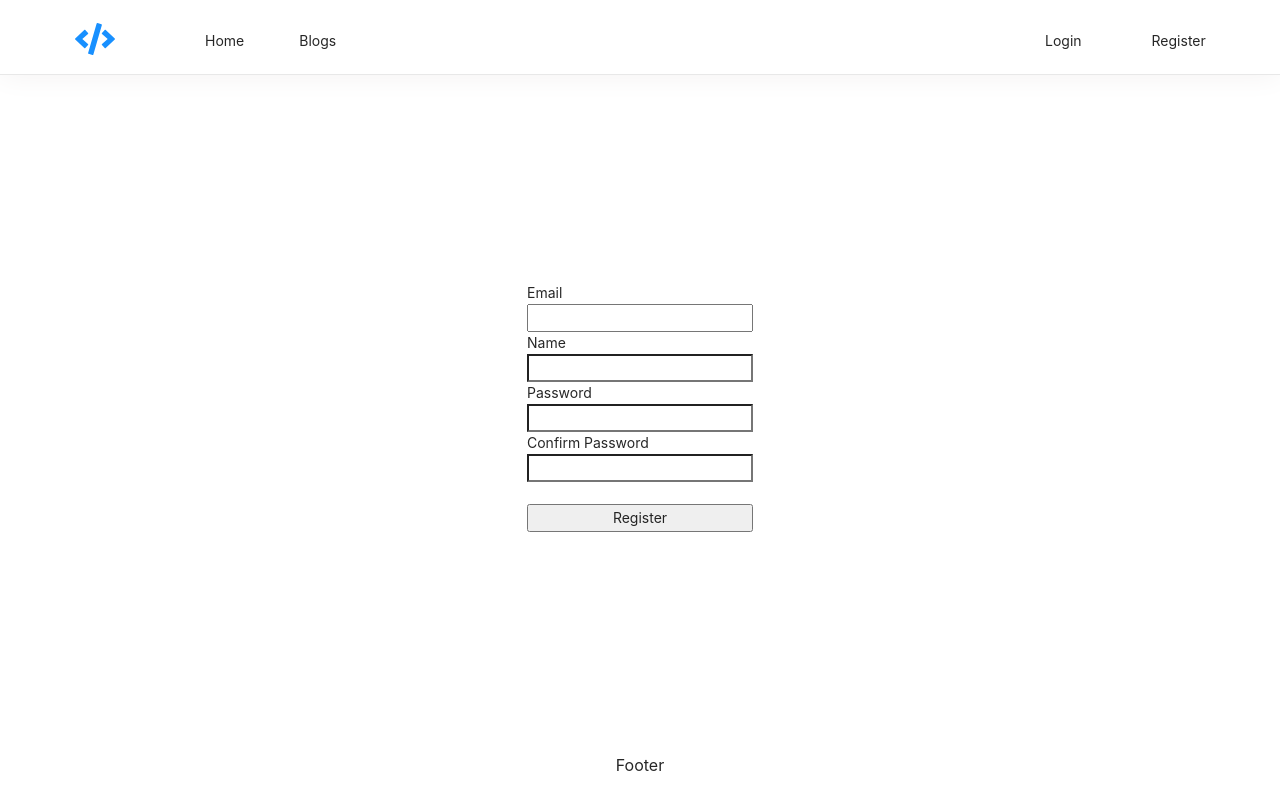
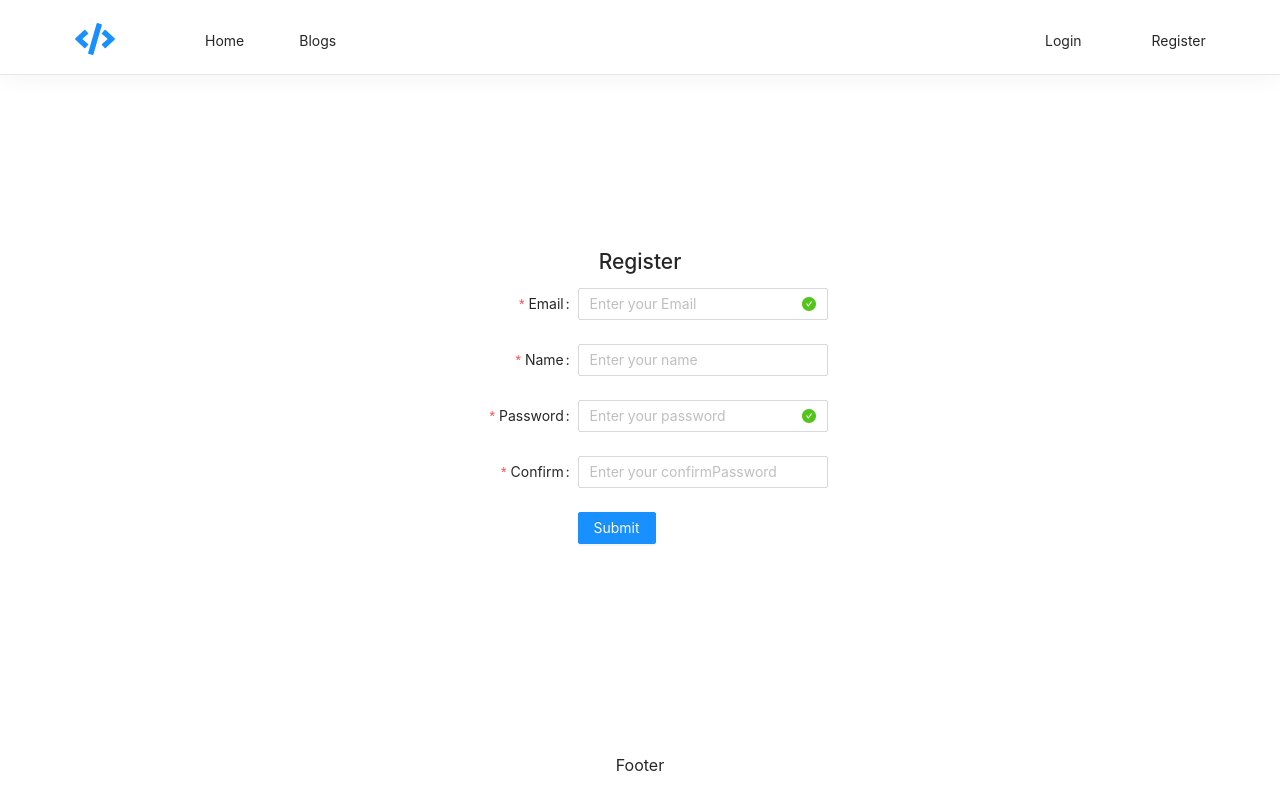
Before and after one commit to 4802852/node-react-basic, a React (Create React App) app in the folder client/: page /register in a window 1280 px wide. Built offline with nearby package versions, Linux system fonts and the light colour scheme; no server answers.

Commit message:
formik yup

```diff
--- a/client/package.json
+++ b/client/package.json
@@ -8,7 +8,9 @@
     "@testing-library/user-event": "^13.5.0",
     "antd": "^4.22.8",
     "axios": "^0.27.2",
+    "formik": "^2.2.9",
     "http-proxy-middleware": "^2.0.6",
+    "moment": "^2.29.4",
     "react": "^18.2.0",
     "react-dom": "^18.2.0",
     "react-icons": "^4.4.0",
@@ -18,7 +20,8 @@
     "redux": "^4.2.0",
     "redux-promise": "^0.6.0",
     "redux-thunk": "^2.4.1",
-    "web-vitals": "^2.1.4"
+    "web-vitals": "^2.1.4",
+    "yup": "^0.32.11"
   },
   "scripts": {
     "start": "react-scripts start",
--- a/client/src/components/views/LoginPage/LoginPage.js
+++ b/client/src/components/views/LoginPage/LoginPage.js
@@ -1,55 +1,131 @@
 import React, { useState } from "react";
+import { Formik } from "formik";
+import * as Yup from "yup";
+import { Form, Input, Button, Checkbox, Typography } from "antd";
 import { useDispatch } from "react-redux";
 import { useNavigate } from "react-router-dom";
 import { loginUser } from "../../../_actions/user_action";
+import { FaUser, FaLock } from "react-icons/fa";
+
+const { Title } = Typography;
 
 function LoginPage() {
   const navigate = useNavigate();
   const dispatch = useDispatch();
 
-  const [Email, setEmail] = useState("");
-  const [Password, setPassword] = useState("");
+  const rememberMeChecked = window.localStorage.getItem("rememberMe") ? true : false;
 
-  const onEmailHandler = (event) => {
-    setEmail(event.currentTarget.value);
+  const [FormErrorMessage, setFormErrorMessage] = useState("");
+  const [RememberMe, setRememberMe] = useState(rememberMeChecked);
+
+  const handleRememberMe = () => {
+    setRememberMe(!RememberMe);
   };
 
-  const onPasswordHandler = (event) => {
-    setPassword(event.currentTarget.value);
+  const initialEmail = window.localStorage.getItem("rememberMe") ? window.localStorage.getItem("rememberMe") : "";
+
+  return (
+    <Formik
+      initialValues={{
+        email: initialEmail,
+        password: "",
+      }}
+      validationSchema={Yup.object().shape({
+        email: Yup.string().email("Email is invalid").required("Email is required"),
+        password: Yup.string().min(6, "Password must be at least 6 characters").required("Password is required"),
+      })}
+      onSubmit={(values, { setSubmitting }) => {
+        setTimeout(() => {
+          let dataToSubmit = {
+            email: values.email,
+            password: values.password,
           };
-
-  const onSubmitHandler = (event) => {
-    event.preventDefault();
-
-    let body = {
-      email: Email,
-      password: Password,
-    };
-
-    dispatch(loginUser(body)).then((response) => {
+          dispatch(loginUser(dataToSubmit))
+            .then((response) => {
               console.log(response.payload);
-      window.localStorage.clear();
+              // window.localStorage.clear();
               if (response.payload.loginSuccess) {
                 window.localStorage.setItem("userId", response.payload.userId);
                 window.localStorage.setItem("userName", response.payload.userName);
+                if (RememberMe === true) {
+                  window.localStorage.setItem("rememberMe", values.id);
+                } else {
+                  window.localStorage.removeItem("rememberMe");
+                }
                 navigate("/");
               } else {
-        alert("Error");
+                setFormErrorMessage("아이디와 비밀번호를 확인하세요");
               }
+            })
+            .catch((err) => {
+              setFormErrorMessage("아이디와 비밀번호를 확인하세요");
+              setTimeout(() => {
+                setFormErrorMessage("");
+              }, 3000);
             });
-  };
-
+          setSubmitting(false);
+        }, 500);
+      }}
+    >
+      {(props) => {
+        // eslint-disable-next-line
+        const { values, touched, errors, dirty, isSubmitting, handleChange, handleBlur, handleSubmit, handleReset } = props;
         return (
           <div className="app">
-      <form style={{ display: "flex", flexDirection: "column" }} onSubmit={onSubmitHandler}>
-        <label>Email</label>
-        <input type="email" value={Email} onChange={onEmailHandler} />
-        <label>Password</label>
-        <input type="password" value={Password} onChange={onPasswordHandler} />
-        <br />
-        <button>Login</button>
-      </form>
+            <Title level={2}>Log In</Title>
+            <Form onSubmit={handleSubmit} style={{ width: "350px" }}>
+              <Form.Item required>
+                <Input
+                  id="email"
+                  prefix={<FaUser style={{ color: "rgba(0,0,0,0.25)" }} />}
+                  placeholder="Enter your email"
+                  type="email"
+                  values={values.email}
+                  onChange={handleChange}
+                  onBlur={handleBlur}
+                  className={errors.email && touched.email ? "text-input error" : "text-input"}
+                />
+                {errors.email && touched.email && <div className="input-feedback">{errors.email}</div>}
+              </Form.Item>
+              <Form.Item required>
+                <Input
+                  id="password"
+                  prefix={<FaLock style={{ color: "rgba(0,0,0,0.25)" }} />}
+                  placeholder="Enter your password"
+                  type="password"
+                  value={values.password}
+                  onChange={handleChange}
+                  onBlur={handleBlur}
+                  className={errors.password && touched.password ? "text-input error" : "text-input"}
+                />
+                {errors.password && touched.password && <div className="input-feedback">{errors.password}</div>}
+              </Form.Item>
+
+              {FormErrorMessage && (
+                <label>
+                  <p style={{ color: "#ff0000bf", fontSize: "0.7rem", border: "1px solid", padding: "1rem", borderRadius: "10px" }}>{FormErrorMessage}</p>
+                </label>
+              )}
+
+              <Form.Item>
+                <Checkbox id="rememberMe" onChange={handleRememberMe} checked={RememberMe}>
+                  Remember me
+                </Checkbox>
+                <a className="login-form-forgot" href="/login" style={{ float: "right" }}>
+                  Forgot Password
+                </a>
+                <div>
+                  <Button type="primary" htmlType="submit" className="login-form-button" style={{ minWidth: "100%" }} disabled={isSubmitting} onClick={handleSubmit}>
+                    Log in
+                  </Button>
                 </div>
+                Or <a href="/register">Register Now!</a>
+              </Form.Item>
+            </Form>
+          </div>
+        );
+      }}
+    </Formik>
   );
 }
 
--- a/client/src/components/views/RegisterPage/RegisterPage.js
+++ b/client/src/components/views/RegisterPage/RegisterPage.js
@@ -1,69 +1,139 @@
-import React, { useState } from "react";
+import React from "react";
+import { Formik } from "formik";
+import * as Yup from "yup";
+import { Form, Input, Button } from "antd";
+import { registerUser } from "../../../_actions/user_action";
 import { useDispatch } from "react-redux";
 import { useNavigate } from "react-router-dom";
-import { registerUser } from "../../../_actions/user_action";
+
+const formItemLayout = {
+  labelCol: {
+    xs: { span: 24 },
+    sm: { span: 8 },
+  },
+  wrapperCol: {
+    xs: { span: 24 },
+    sm: { span: 16 },
+  },
+};
+
+const tailFormItemLayout = {
+  wrapperCol: {
+    xs: {
+      span: 24,
+      offset: 0,
+    },
+    sm: {
+      span: 16,
+      offset: 8,
+    },
+  },
+};
 
 function RegisterPage() {
   const navigate = useNavigate();
   const dispatch = useDispatch();
-
-  const [Email, setEmail] = useState("");
-  const [Name, setName] = useState("");
-  const [Password, setPassword] = useState("");
-  const [ConfirmPassword, setConfirmPassword] = useState("");
-
-  const onEmailHandler = (event) => {
-    setEmail(event.currentTarget.value);
+  return (
+    <Formik
+      initialValues={{
+        email: "",
+        name: "",
+        password: "",
+        confirmPassword: "",
+      }}
+      validationSchema={Yup.object().shape({
+        name: Yup.string().required("Name is required"),
+        email: Yup.string().email("Email is not valid").required("Email is required"),
+        password: Yup.string().min(6, "Password must be at least 6 characters").required("Password is required"),
+        confirmPassword: Yup.string()
+          .oneOf([Yup.ref("password"), null], "Password must match")
+          .required("Confirm Password is required"),
+      })}
+      onSubmit={(values, { setSubmitting }) => {
+        setTimeout(() => {
+          let dataToSubmit = {
+            email: values.email,
+            password: values.password,
+            name: values.name,
           };
 
-  const onNameHandler = (event) => {
-    setName(event.currentTarget.value);
-  };
-
-  const onPasswordHandler = (event) => {
-    setPassword(event.currentTarget.value);
-  };
-
-  const onConfirmPasswordHandler = (event) => {
-    setConfirmPassword(event.currentTarget.value);
-  };
-
-  const onSubmitHandler = (event) => {
-    event.preventDefault();
-
-    if (Password !== ConfirmPassword) {
-      return alert("비밀번호 일지하는지 확인해주세요.");
-    }
-
-    let body = {
-      email: Email,
-      name: Name,
-      password: Password,
-    };
-
-    dispatch(registerUser(body)).then((response) => {
+          dispatch(registerUser(dataToSubmit)).then((response) => {
+            // console.log(response.payload);
             if (response.payload.registerSuccess) {
               navigate("/login");
             } else {
-        alert("회원가입에 실패했습니다.");
+              alert(response.payload.err.errmsg);
             }
           });
-  };
+          setSubmitting(false);
+        }, 500);
+      }}
+    >
+      {(props) => {
+        // eslint-disable-next-line
+        const { values, touched, errors, dirty, isSubmitting, handleChange, handleBlur, handleSubmit, handleReset } = props;
         return (
           <div className="app">
-      <form style={{ display: "flex", flexDirection: "column" }} onSubmit={onSubmitHandler}>
-        <label>Email</label>
-        <input type="email" value={Email} onChange={onEmailHandler} />
-        <label>Name</label>
-        <input type="text" value={Name} onChange={onNameHandler} />
-        <label>Password</label>
-        <input type="password" value={Password} onChange={onPasswordHandler} />
-        <label>Confirm Password</label>
-        <input type="password" value={ConfirmPassword} onChange={onConfirmPasswordHandler} />
-        <br />
-        <button>Register</button>
-      </form>
+            <h2>Register</h2>
+            <Form style={{ minWidth: "375px" }} {...formItemLayout} onSubmit={handleSubmit}>
+              <Form.Item required label="Email" hasFeedback validateStatus={errors.email && touched.email ? "error" : "success"}>
+                <Input
+                  id="email"
+                  placeholder="Enter your Email"
+                  type="email"
+                  value={values.email}
+                  onChange={handleChange}
+                  onBlur={handleBlur}
+                  className={errors.email && touched.email ? "text-input error" : "text-input"}
+                />
+                {errors.email && touched.email && <div className="input-feedback">{errors.email}</div>}
+              </Form.Item>
+              <Form.Item required label="Name">
+                <Input
+                  id="name"
+                  placeholder="Enter your name"
+                  type="text"
+                  value={values.name}
+                  onChange={handleChange}
+                  onBlur={handleBlur}
+                  className={errors.name && touched.name ? "text-input error" : "text-input"}
+                />
+                {errors.name && touched.name && <div className="input-feedback">{errors.name}</div>}
+              </Form.Item>
+              <Form.Item required label="Password" hasFeedback validateStatus={errors.password && touched.password ? "error" : "success"}>
+                <Input
+                  id="password"
+                  placeholder="Enter your password"
+                  type="password"
+                  value={values.password}
+                  onChange={handleChange}
+                  onBlur={handleBlur}
+                  className={errors.password && touched.password ? "text-input error" : "text-input"}
+                />
+                {errors.password && touched.password && <div className="input-feedback">{errors.password}</div>}
+              </Form.Item>
+              <Form.Item required label="Confirm" hasFeedback>
+                <Input
+                  id="confirmPassword"
+                  placeholder="Enter your confirmPassword"
+                  type="password"
+                  value={values.confirmPassword}
+                  onChange={handleChange}
+                  onBlur={handleBlur}
+                  className={errors.confirmPassword && touched.confirmPassword ? "text-input error" : "text-input"}
+                />
+                {errors.confirmPassword && touched.confirmPassword && <div className="input-feedback">{errors.confirmPassword}</div>}
+              </Form.Item>
+              <Form.Item {...tailFormItemLayout}>
+                <Button onClick={handleSubmit} type="primary" disabled={isSubmitting}>
+                  Submit
+                </Button>
+              </Form.Item>
+            </Form>
           </div>
+        );
+      }}
+    </Formik>
   );
 }
 
--- a/client/src/index.css
+++ b/client/src/index.css
@@ -33,6 +33,6 @@ input.error {
 
 .input-feedback {
   color: red;
-  height: 5px;
-  margin-top: -12px;
+  height: 0px;
+  margin-top: -2px;
 }
```
Also changed, not shown: 2 other files (tests, documents, lock files or other folders). Lines whose indentation alone changed are shown as unchanged.
